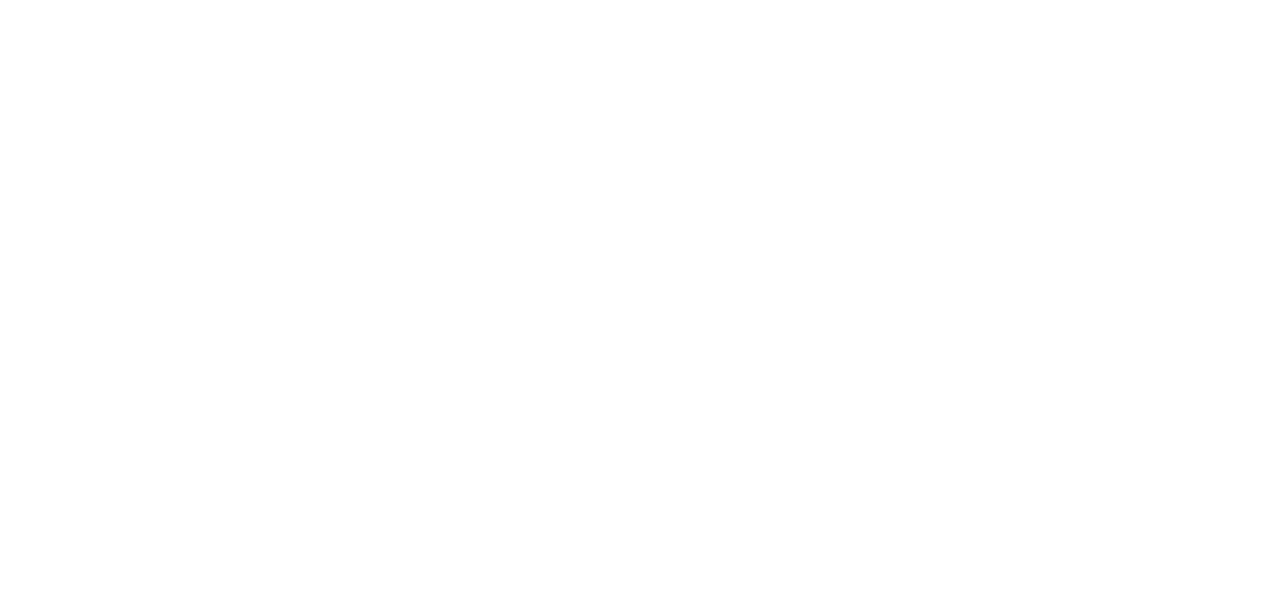
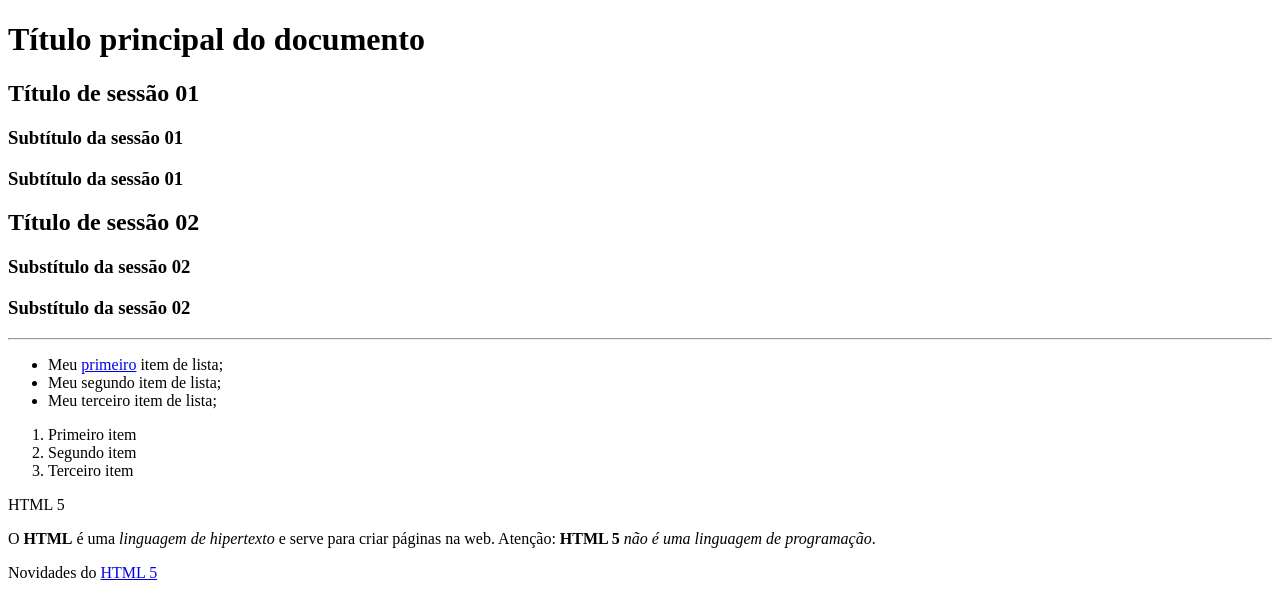
Before and after one commit to danilo-borges-dev/Curso-Web-Frontend-Fundamentos-HTML-CSS-JS-de-10-Projetos, a website: page aula01/index.html in a window 1280 px wide. Drawn offline with Linux system fonts and the light colour scheme.

Commit message:
Primeiro desafio do curso.

```diff
--- a/aula01/index.html
+++ b/aula01/index.html
@@ -1,8 +1,41 @@
 <!doctype html>
 <html>
   <head>
+    <meta charset="UTF-8" />
     <title>Minha primeira página HTML</title>
   </head>
 
-  <body></body>
+  <body>
+    <h1>Título principal do documento</h1>
+    <h2>Título de sessão 01</h2>
+    <h3>Subtítulo da sessão 01</h3>
+    <h3>Subtítulo da sessão 01</h3>
+    <h2>Título de sessão 02</h2>
+    <h3>Substítulo da sessão 02</h3>
+    <h3>Substítulo da sessão 02</h3>
+  </body>
+
+  <hr />
+
+  <ul>
+    <li>Meu <a href="#">primeiro</a> item de lista;</li>
+    <li>Meu segundo item de lista;</li>
+    <li>Meu terceiro item de lista;</li>
+  </ul>
+
+  <ol>
+    <li>Primeiro item</li>
+    <li>Segundo item</li>
+    <li>Terceiro item</li>
+  </ol>
+
+  <article>
+    <header>HTML 5</header>
+    <p>
+      O <strong>HTML</strong> é uma <i>linguagem de hipertexto</i> e serve para
+      criar páginas na web. Atenção: <b>HTML 5</b>
+      <em>não é uma linguagem de programação</em>.
+    </p>
+    <footer>Novidades do <a href="#">HTML 5</a></footer>
+  </article>
 </html>
--- a/aula01/teste.js
+++ /dev/null
@@ -1,5 +0,0 @@
-let nome = 'João';
-
-if (nome === 'João') {
-  console.log(`Olá ${nome}`);
-}
```
Also changed, not shown: aula01/aula01.md (deleted, +0 -17 lines).
